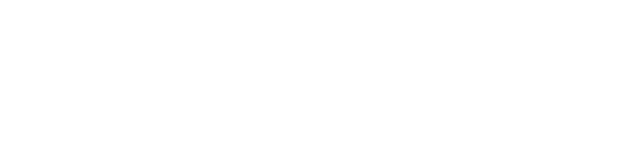
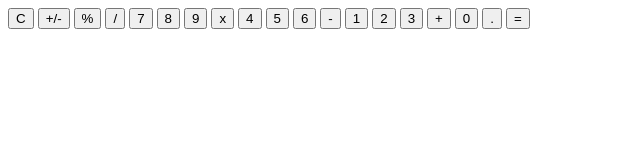
Before and after one commit to GrabovyiS/odin-calculator, a plain HTML site: page index.html in a window 1280 px wide. Shown: the whole page, without its empty margins (0-640 px from the left). Drawn offline with Linux system fonts and the light colour scheme.

Commit message:
feat: buttons layout without styles

```diff
--- a/index.html
+++ b/index.html
@@ -7,7 +7,30 @@
   <title>Calculator</title>
 </head>
 <body>
-
+  <div id="calculator">
+    <div id="display"></div>
+    <div id="buttons-container">
+      <button id="c-button" class="action-button button">C</button>
+      <button id="+-button" class="action-button button">+/-</button>
+      <button id="%-button" class="action-button button">%</button>
+      <button id="/-button" class="operator-button button">/</button>
+      <button id="7-button" class="number-button button">7</button>
+      <button id="8-button" class="number-button button">8</button>
+      <button id="9-button" class="number-button button">9</button>
+      <button id="x-button" class="operator-button button">x</button>
+      <button id="4-button" class="number-button button">4</button>
+      <button id="5-button" class="number-button button">5</button>
+      <button id="6-button" class="number-button button">6</button>
+      <button id="--button" class="operator-button button">-</button>
+      <button id="1-button" class="number-button button">1</button>
+      <button id="2-button" class="number-button button">2</button>
+      <button id="3-button" class="number-button button">3</button>
+      <button id="+-button" class="operator-button button">+</button>
+      <button id="0-button" class="number-button button">0</button>
+      <button id=".-button" class="number-button button">.</button>
+      <button id="=-button" class="number-button button">=</button>
+    </div>
+  </div>
   <script src="./main.js"></script>
 </body>
 </html>
```
